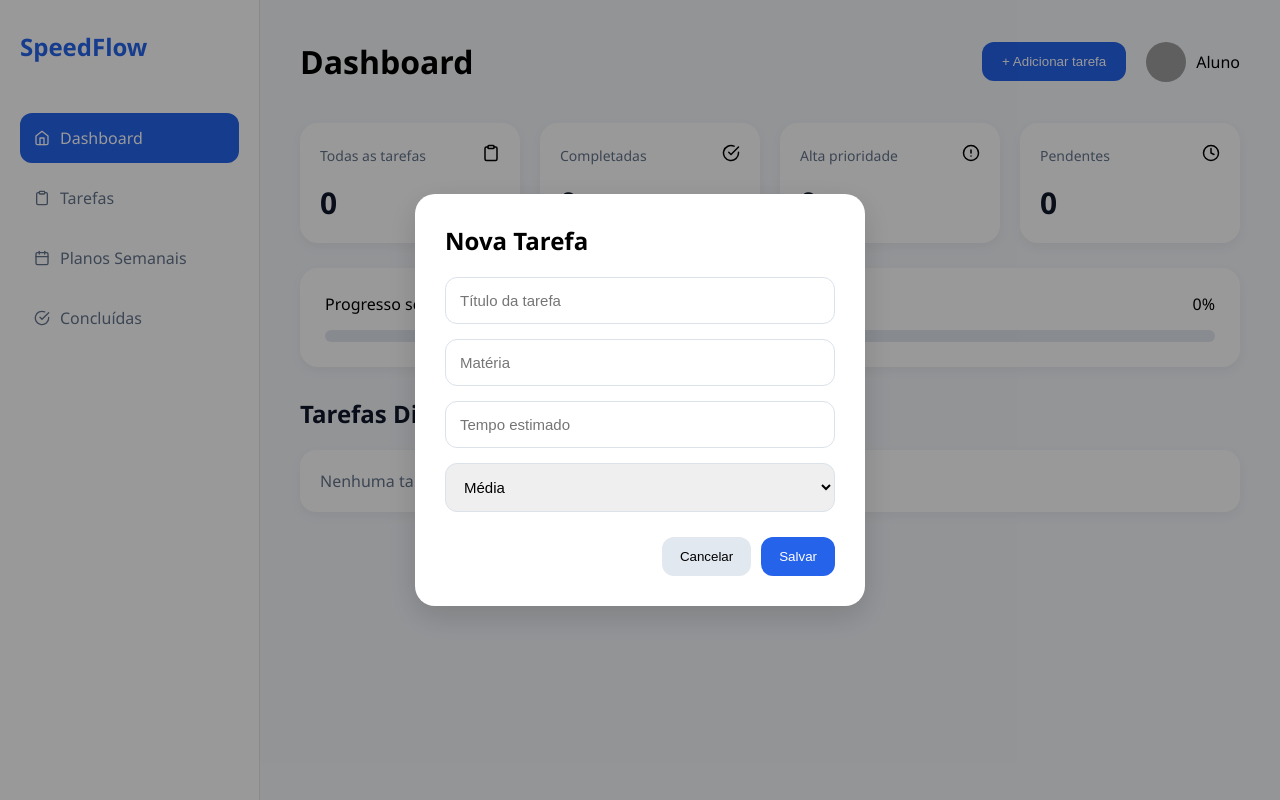
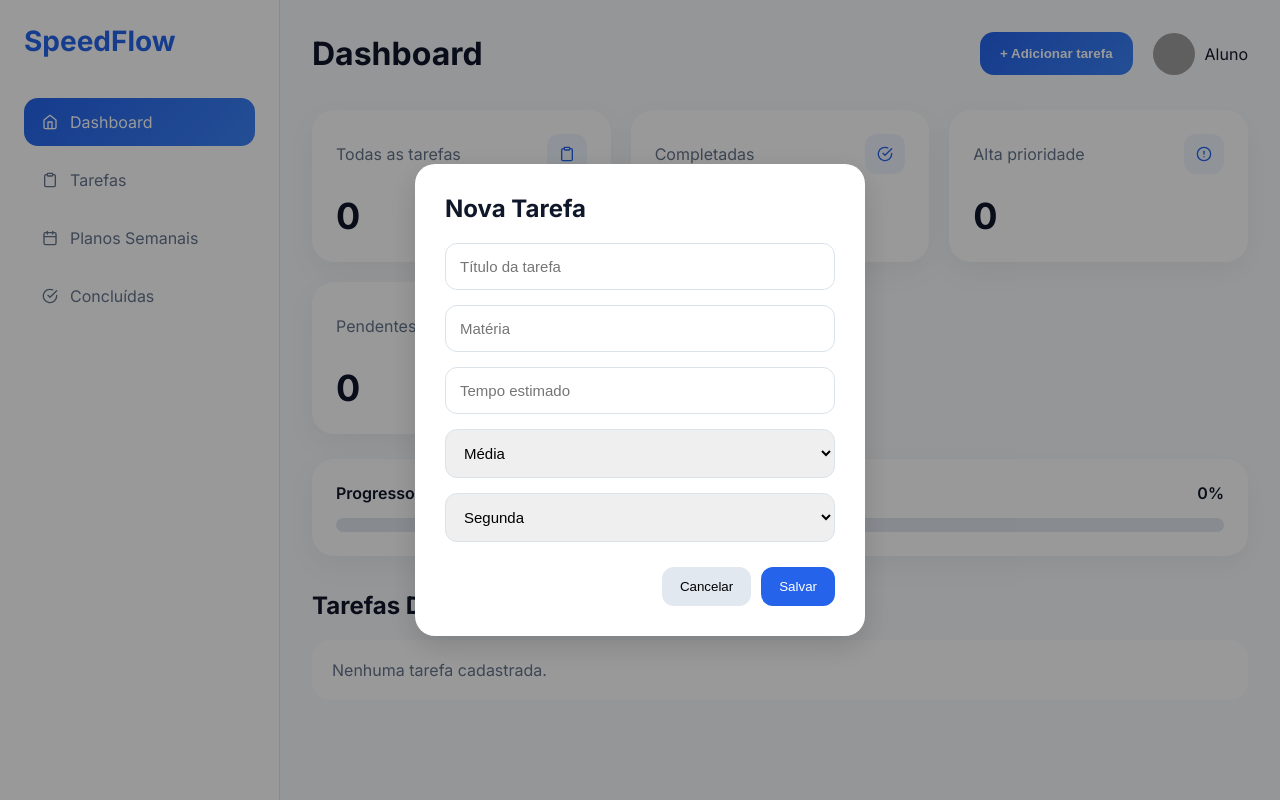
Before and after one commit to Lvmonegatto/Projeto-Front-End, a React (Vite) app: page / in a window 1280 px wide. Both pictures are taken after a click on the button "+ Adicionar tarefa". Built offline with nearby package versions, Linux system fonts and the light colour scheme; grey boxes are pictures that could not be loaded.

Commit message:
feat: Deixando os visuais mais modernos e implementando tarefas aos dias de semana.

```diff
--- a/src/components/AddTaskModal.jsx
+++ b/src/components/AddTaskModal.jsx
@@ -10,6 +10,7 @@ export default function AddTaskModal({ isOpen, onClose }) {
   const [materia, setMateria] = useState("");
   const [tempo, setTempo] = useState("");
   const [prioridade, setPrioridade] = useState("Média");
+  const [dia, setDia] = useState("Segunda");
 
   function handleSubmit(e) {
     e.preventDefault();
@@ -24,12 +25,14 @@ export default function AddTaskModal({ isOpen, onClose }) {
       materia,
       tempo,
       prioridade,
+      dia,
     });
 
     setTitulo("");
     setMateria("");
     setTempo("");
     setPrioridade("Média");
+    setDia("Segunda");
 
     onClose();
   }
@@ -38,13 +41,10 @@ export default function AddTaskModal({ isOpen, onClose }) {
 
   return (
     <div className="modal-overlay">
-
       <div className="modal">
-
         <h2>Nova Tarefa</h2>
 
         <form onSubmit={handleSubmit}>
-
           <input
             type="text"
             placeholder="Título da tarefa"
@@ -75,8 +75,20 @@ export default function AddTaskModal({ isOpen, onClose }) {
             <option>Baixa</option>
           </select>
 
+          <select
+            value={dia}
+            onChange={(e) => setDia(e.target.value)}
+          >
+            <option>Segunda</option>
+            <option>Terça</option>
+            <option>Quarta</option>
+            <option>Quinta</option>
+            <option>Sexta</option>
+            <option>Sábado</option>
+            <option>Domingo</option>
+          </select>
+
           <div className="modal-buttons">
-
             <button
               type="button"
               className="cancel-btn"
@@ -91,13 +103,9 @@ export default function AddTaskModal({ isOpen, onClose }) {
             >
               Salvar
             </button>
-
           </div>
-
         </form>
-
       </div>
-
     </div>
   );
 }
--- a/src/pages/PlanosSemanais.jsx
+++ b/src/pages/PlanosSemanais.jsx
@@ -1,13 +1,65 @@
 import Sidebar from "../components/Sidebar";
 import Header from "../components/Header";
 
+import { useTasks } from "../context/TaskContext";
+
+import "../styles/planos.css";
+
 export default function PlanosSemanais() {
+  const { tasks } = useTasks();
+
+  const dias = [
+    "Segunda",
+    "Terça",
+    "Quarta",
+    "Quinta",
+    "Sexta",
+    "Sábado",
+    "Domingo",
+  ];
+
   return (
     <div className="layout">
       <Sidebar />
 
       <main className="content">
-        <Header titulo="Planos Semanais" />
+        <Header titulo="Plano Semanal" />
+
+        <div className="week-grid">
+          {dias.map((dia) => {
+            const tarefasDoDia = tasks.filter(
+              (task) => task.dia === dia
+            );
+
+            return (
+              <div
+                key={dia}
+                className="day-card"
+              >
+                <h3>{dia}</h3>
+
+                {tarefasDoDia.length === 0 ? (
+                  <p>Sem tarefas planejadas</p>
+                ) : (
+                  tarefasDoDia.map((task) => (
+                    <div
+                      key={task.id}
+                      className="week-task"
+                    >
+                      <strong>
+                        {task.titulo}
+                      </strong>
+
+                      <span>
+                        {task.tempo}
+                      </span>
+                    </div>
+                  ))
+                )}
+              </div>
+            );
+          })}
+        </div>
       </main>
     </div>
   );
--- a/src/styles/dashboard.css
+++ b/src/styles/dashboard.css
@@ -1,34 +1,26 @@
-.stats-grid {
-  display: grid;
-  grid-template-columns: repeat(4, 1fr);
-  gap: 20px;
+.stats-grid{
+  display:grid;
+
+  grid-template-columns:
+  repeat(auto-fit,minmax(240px,1fr));
+
+  gap:20px;
 }
 
-.dashboard-tasks {
-  margin-top: 30px;
+.dashboard-tasks{
+  margin-top:35px;
 }
 
-.dashboard-tasks h2 {
-  margin-bottom: 20px;
-  color: #0f172a;
+.dashboard-tasks h2{
+  margin-bottom:20px;
 }
 
-.empty-message {
-  background: white;
-  padding: 20px;
-  border-radius: 16px;
-  color: #64748b;
-  box-shadow: 0 4px 12px rgba(0, 0, 0, 0.05);
+.empty-message{
+  background:white;
+
+  padding:20px;
+
+  border-radius:18px;
+
+  color:var(--text-light);
 }
-
-@media (max-width: 1200px) {
-  .stats-grid {
-    grid-template-columns: repeat(2, 1fr);
-  }
-}
-
-@media (max-width: 700px) {
-  .stats-grid {
-    grid-template-columns: 1fr;
-  }
-}
--- a/src/styles/global.css
+++ b/src/styles/global.css
@@ -1,12 +1,28 @@
+@import url('https://fonts.googleapis.com/css2?family=Inter:wght@400;500;600;700&display=swap');
+
 *{
   margin:0;
   padding:0;
   box-sizing:border-box;
 }
 
+:root{
+  --primary:#2563eb;
+  --primary-dark:#1d4ed8;
+  --bg:#f8fafc;
+  --card:#ffffff;
+  --text:#0f172a;
+  --text-light:#64748b;
+  --border:#e2e8f0;
+  --success:#10b981;
+  --warning:#f59e0b;
+  --danger:#ef4444;
+}
+
 body{
-  font-family:'Segoe UI', sans-serif;
-  background:#f5f7fb;
+  font-family:'Inter',sans-serif;
+  background:var(--bg);
+  color:var(--text);
 }
 
 .layout{
@@ -16,5 +32,5 @@ body{
 
 .content{
   flex:1;
-  padding:40px;
+  padding:32px;
 }
--- a/src/styles/header.css
+++ b/src/styles/header.css
@@ -3,11 +3,12 @@
   justify-content:space-between;
   align-items:center;
 
-  margin-bottom:40px;
+  margin-bottom:35px;
 }
 
 .header h1{
   font-size:32px;
+  font-weight:700;
 }
 
 .header-right{
@@ -17,16 +18,29 @@
 }
 
 .add-btn{
-  background:#2563eb;
+  background:linear-gradient(
+    135deg,
+    #2563eb,
+    #3b82f6
+  );
+
   color:white;
 
   border:none;
 
-  padding:12px 20px;
+  padding:14px 20px;
 
-  border-radius:12px;
+  border-radius:14px;
+
+  font-weight:600;
 
   cursor:pointer;
+
+  transition:.3s;
+}
+
+.add-btn:hover{
+  transform:translateY(-2px);
 }
 
 .user{
@@ -36,7 +50,7 @@
 }
 
 .user img{
-  width:40px;
-  height:40px;
+  width:42px;
+  height:42px;
   border-radius:50%;
 }
--- a/src/styles/planos.css
+++ b/src/styles/planos.css
@@ -0,0 +1,40 @@
+.week-grid{
+  display:grid;
+  grid-template-columns:repeat(auto-fit,minmax(250px,1fr));
+  gap:20px;
+}
+
+.day-card{
+  background:white;
+  padding:24px;
+  border-radius:22px;
+  min-height:220px;
+  box-shadow:0 10px 30px rgba(15,23,42,.05);
+}
+
+.day-card h3{
+  margin-bottom:15px;
+}
+
+.day-card p{
+  color:#64748b;
+}
+
+.week-task{
+  background:#eff6ff;
+  border-left:4px solid #2563eb;
+
+  padding:10px;
+  border-radius:10px;
+
+  margin-bottom:10px;
+
+  display:flex;
+  flex-direction:column;
+  gap:5px;
+}
+
+.week-task span{
+  color:#64748b;
+  font-size:14px;
+}
--- a/src/styles/progressbar.css
+++ b/src/styles/progressbar.css
@@ -1,26 +1,43 @@
 .progress-container{
   background:white;
-    padding:25px;
-    border-radius:18px;
+
+  padding:24px;
+
+  border-radius:22px;
+
   margin-top:25px;
-    box-shadow:0 4px 12px rgba(0,0,0,.05);
+
+  box-shadow:
+  0 10px 30px rgba(15,23,42,.05);
 }
 
 .progress-info{
   display:flex;
   justify-content:space-between;
+
   margin-bottom:15px;
+
+  font-weight:600;
 }
 
 .progress-bar{
-    width:100%;
-    height:12px;
+  height:14px;
+
   background:#e2e8f0;
+
   border-radius:999px;
+
+  overflow:hidden;
 }
 
 .progress-fill{
   height:100%;
-    background:#2563eb;
+
   border-radius:999px;
+
+  background:linear-gradient(
+    135deg,
+    #2563eb,
+    #60a5fa
+  );
 }
--- a/src/styles/sidebar.css
+++ b/src/styles/sidebar.css
@@ -1,16 +1,26 @@
 .sidebar{
-  width:260px;
+  width:280px;
   background:white;
-  border-right:1px solid #e5e7eb;
-  padding:30px 20px;
+  border-right:1px solid var(--border);
+
+  display:flex;
+  flex-direction:column;
+
+  padding:24px;
+
+  position:sticky;
+  top:0;
+  height:100vh;
 }
 
 .logo{
-  margin-bottom:50px;
+  margin-bottom:40px;
 }
 
 .logo h2{
-  color:#2563eb;
+  color:var(--primary);
+  font-size:28px;
+  font-weight:700;
 }
 
 .sidebar nav{
@@ -20,25 +30,31 @@
 }
 
 .sidebar nav a{
+  text-decoration:none;
+  color:var(--text-light);
+
   display:flex;
   align-items:center;
-  gap:10px;
+  gap:12px;
 
-  text-decoration:none;
-  color:#64748b;
+  padding:14px 18px;
 
-  padding:14px;
-
-  border-radius:12px;
+  border-radius:14px;
 
   transition:.3s;
 }
 
 .sidebar nav a:hover{
-  background:#f1f5f9;
+  background:#eff6ff;
+  color:var(--primary);
 }
 
 .sidebar nav a.active{
-  background:#2563eb;
+  background:linear-gradient(
+    135deg,
+    #2563eb,
+    #3b82f6
+  );
+
   color:white;
 }
--- a/src/styles/statscard.css
+++ b/src/styles/statscard.css
@@ -1,27 +1,47 @@
 .stats-card{
-    background:white;
-    border-radius:18px;
-    padding:20px;
-    box-shadow:0 4px 12px rgba(0,0,0,.05);
+  background:white;
+
+  padding:24px;
+
+  border-radius:22px;
+
+  box-shadow:
+  0 10px 30px rgba(15,23,42,.05);
+
+  transition:.3s;
+}
+
+.stats-card:hover{
+  transform:translateY(-4px);
 }
 
 .stats-header{
-    display:flex;
-    justify-content:space-between;
-    align-items:center;
-    margin-bottom:15px;
+  display:flex;
+  justify-content:space-between;
+  align-items:center;
+
+  margin-bottom:20px;
 }
 
 .stats-header span:first-child{
-    color:#64748b;
-    font-size:14px;
+  color:var(--text-light);
 }
 
 .stats-icon{
-    font-size:18px;
+  width:40px;
+  height:40px;
+
+  border-radius:12px;
+
+  display:flex;
+  align-items:center;
+  justify-content:center;
+
+  background:#eff6ff;
+
+  color:var(--primary);
 }
 
 .stats-card h2{
-    font-size:30px;
-    color:#0f172a;
+  font-size:36px;
 }
```
Lines whose indentation alone changed are shown as unchanged.
